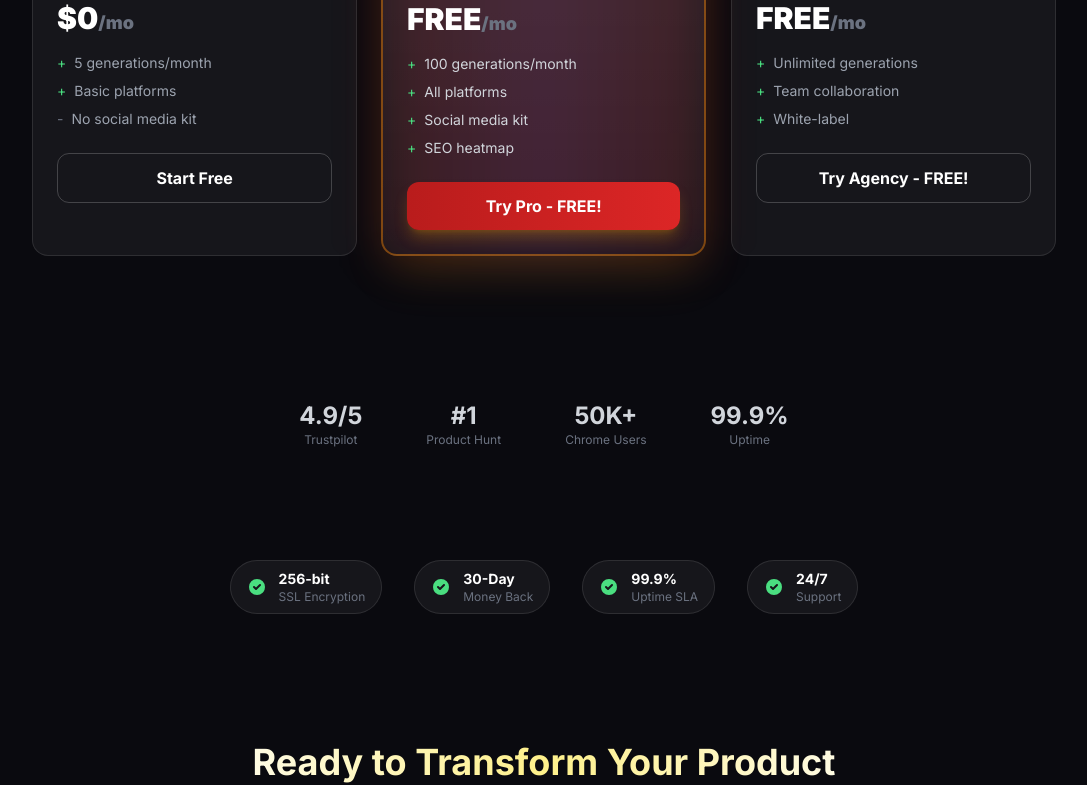
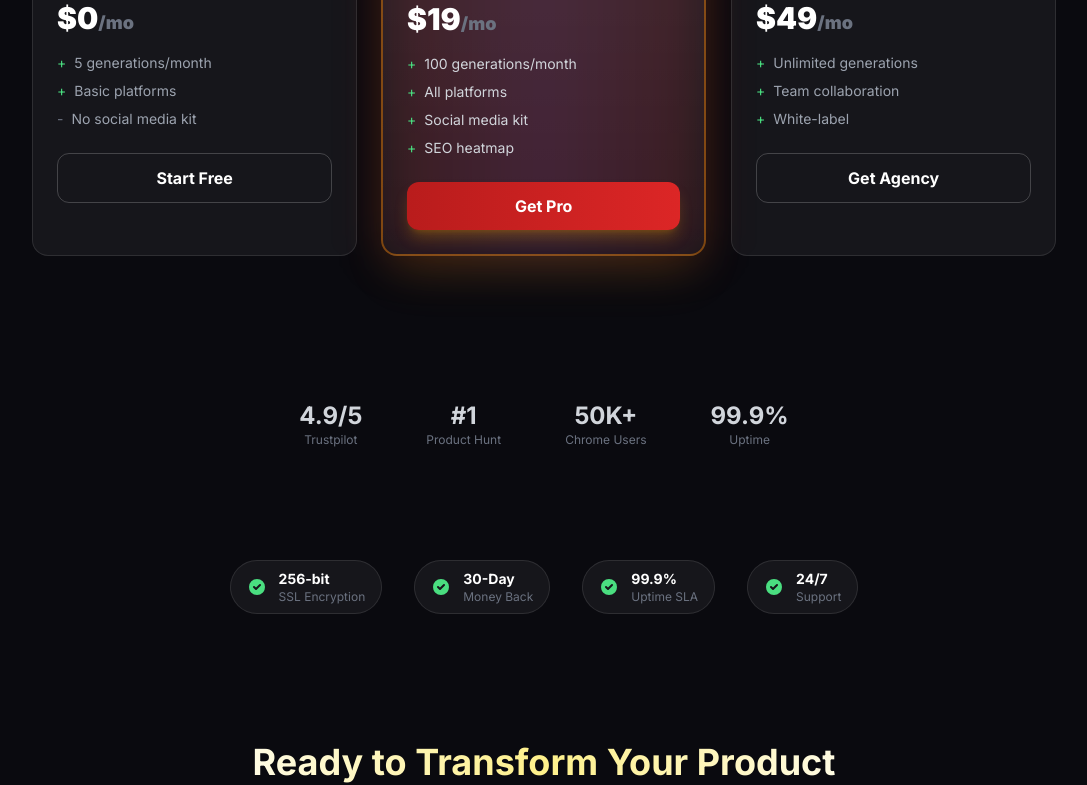
Before and after one commit to Veeresh-Math/DescriptAI, a Next.js app in the folder DescriptAI/: page / in a window 1280 px wide. Shown: the part 4689-5474 px from the top of the page, without its empty margins (96-1183 px from the left). Built offline with nearby package versions, Linux system fonts and the light colour scheme; no server answers.

Commit message:
Update main page pricing: Pro $19/mo, Agency $49/mo

```diff
--- a/DescriptAI/app/page.tsx
+++ b/DescriptAI/app/page.tsx
@@ -890,7 +890,7 @@ export default function Home() {
                 <h3 className="text-xl font-bold text-white mb-2">Pro</h3>
                 <p className="text-gray-400 text-sm mb-4">For serious sellers</p>
                 <div className="text-3xl font-black text-white mb-4">
-                  FREE<span className="text-lg text-gray-500">/mo</span>
+                  $19<span className="text-lg text-gray-500">/mo</span>
                 </div>
                 <ul className="space-y-2 text-sm text-gray-300 mb-6">
                   <li className="flex items-center gap-2"><span className="text-green-400">+</span> 100 generations/month</li>
@@ -899,7 +899,7 @@ export default function Home() {
                   <li className="flex items-center gap-2"><span className="text-green-400">+</span> SEO heatmap</li>
                 </ul>
                 <Link href="/pricing" className="block w-full py-3 rounded-xl bg-gradient-to-r from-red-700 to-red-600 text-white font-bold text-center hover:opacity-90 transition shadow-lg shadow-yellow-600/30">
-                  Try Pro - FREE!
+                  Get Pro
                 </Link>
               </TiltCard>
             </div>
@@ -909,7 +909,7 @@ export default function Home() {
               <h3 className="text-xl font-bold text-white mb-2">Agency</h3>
               <p className="text-gray-400 text-sm mb-4">For teams & agencies</p>
               <div className="text-3xl font-black text-white mb-4">
-                FREE<span className="text-lg text-gray-500">/mo</span>
+                $49<span className="text-lg text-gray-500">/mo</span>
               </div>
               <ul className="space-y-2 text-sm text-gray-400 mb-6">
                 <li className="flex items-center gap-2"><span className="text-green-400">+</span> Unlimited generations</li>
@@ -917,7 +917,7 @@ export default function Home() {
                 <li className="flex items-center gap-2"><span className="text-green-400">+</span> White-label</li>
               </ul>
               <Link href="/pricing" className="block w-full py-3 rounded-xl border border-white/20 text-white font-bold text-center hover:bg-white/5 transition">
-                Try Agency - FREE!
+                Get Agency
               </Link>
             </TiltCard>
           </div>
```
